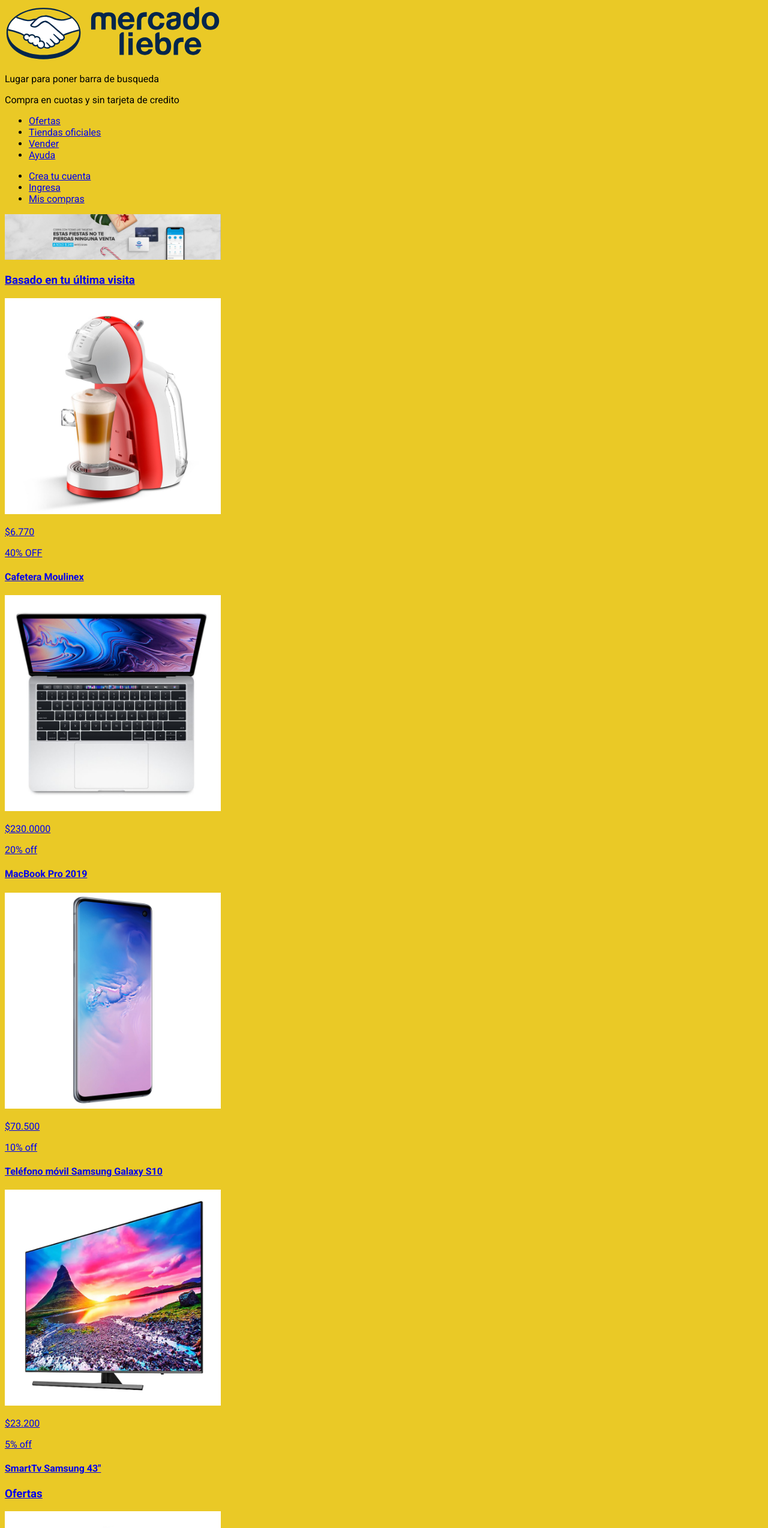
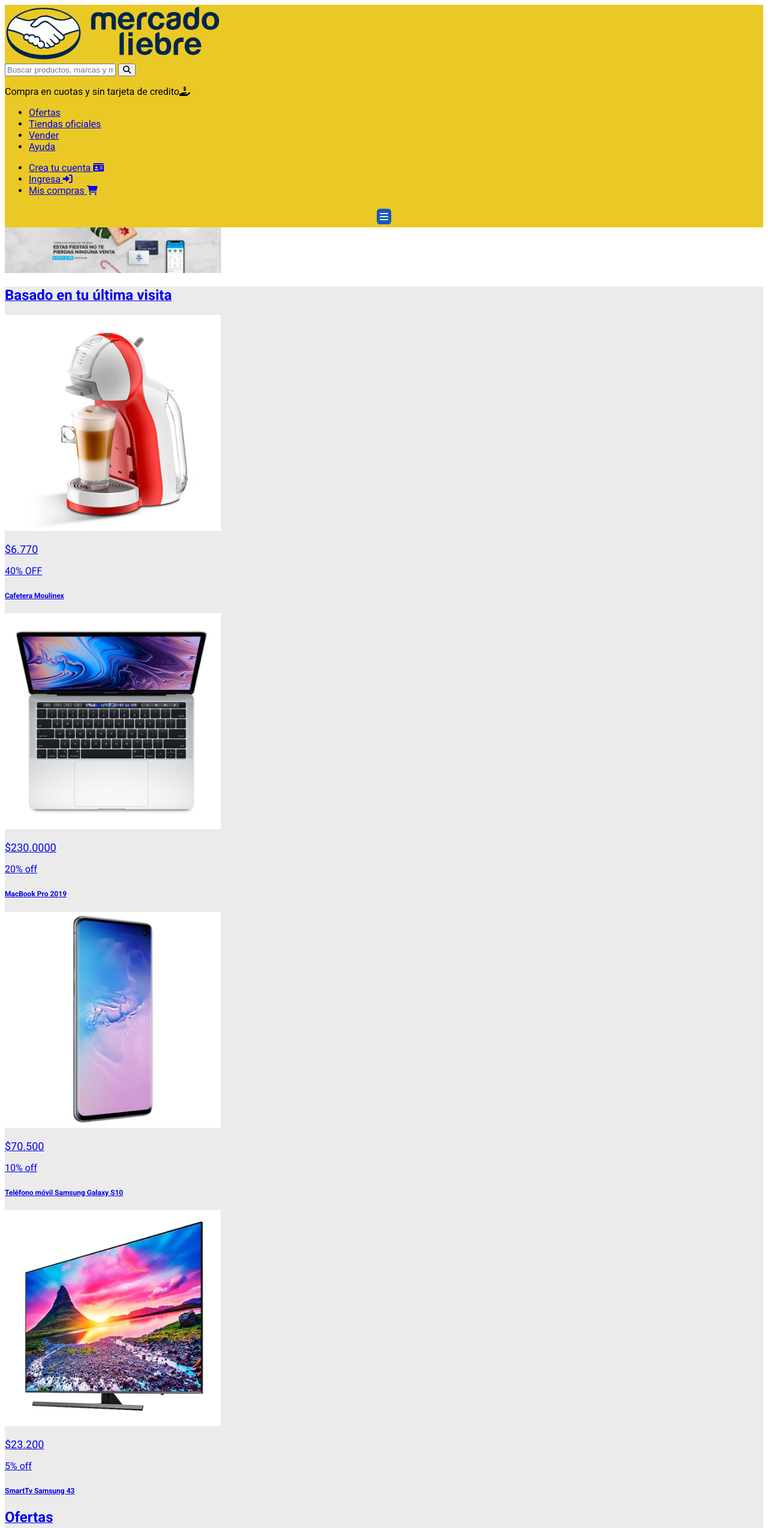
Before and after one commit to Ramapascual/Mercadoliebre, a website: page source/views/home.html in a window 1280 px wide. Shown: the top 2547 px of the page at 60% size. Drawn offline with Linux system fonts and the light colour scheme; files that its build step writes are made by us from their sources; files whose address does not match are found by name.

Commit message:
Agregando colores y iconos

```diff
--- a/public/css/style.css
+++ b/public/css/style.css
@@ -1,2 +1,43 @@
-body{
-    background-color : #EAC926;}
+.bg-yellow {
+    background-color: #EAC926;
+  }
+
+  .bg-light-gray {
+    background-color: #ebebeb;
+  }
+
+  .color-green {
+    color: #39b54a;
+  }
+  .bg-white {
+      background-color: #fcfcfc;
+  }
+span.cuerpo_de_texto{
+    font-size:12px;
+
+}
+span.titulares{
+    font-size:24px;
+}
+ span.precios{
+     font-size:18px;
+ }
+ span.descuentos{
+     font-size:16px;
+ }
+ span.descripciones{
+     font-size:16px;
+ }
+ .burger-menu i {
+    background-color: #1259c3;
+    color: white;
+    padding: 5px;
+    border-radius: 20%;
+    margin: 5px;
+  }
+  .texto-centrado {
+    text-align: center;
+  }
+  .texto-centrado{
+      text-align: center;
+  }
--- a/source/views/home.html
+++ b/source/views/home.html
@@ -14,10 +14,19 @@
 <link rel="stylesheet" href="../../css/style.css"
 </head>
 <body>
-    <header>
+    <header class="bg-yellow">
         <img src="assets/logo-mercado-liebre.svg" alt="Logo de mercado liebre" width="360" />
-        <p>Lugar para poner barra de busqueda</p>
-        <p>Compra en cuotas y sin tarjeta de credito</p>
+         <div class="search-bar w50">
+         <input
+         type="text"
+         placeholder="Buscar productos, marcas y más..."
+         class="input-nav"
+        />
+         <button class="button-nav">
+        <i class="fas fa-search"></i>
+        </button>
+          </div>
+        <p>Compra en cuotas y sin tarjeta de credito<i class="fa-solid fa-hand-holding-dollar"></i></p>
         <nav>
             <ul>
                 <li><a href=#> Ofertas </li>
@@ -26,105 +35,112 @@
                 <li><a href=#> Ayuda </li>
             </ul>
             <ul>
-                <li><a href=#> Crea tu cuenta </li>
-                <li><a href=#> Ingresa </li>
-                <li><a href=#> Mis compras </li>
+                <li><a href=#> Crea tu cuenta <i class="fa-solid fa-id-card"></i></li>
+                <li><a href=#> Ingresa <i class="fa-solid fa-right-to-bracket"></i> </li>
+                <li><a href=#> Mis compras <i class="fa-solid fa-cart-shopping"></i></li>
             </ul>
         </nav>
+        <div class="burger-menu texto-centrado">
+            <i class="fas fa-bars"></i>
+          </div>
+
     </header>
     <section>
         <img src="assets/img-home-banner.jpg" alt="" width="360" />
       </section>
-      <main>
+      <main class="bg-light-gray">
         <section>
-            <h3>Basado en tu última visita
-                </h3>
+            <h3><span class="titulares">Basado en tu última visita
+            </span></h3>
             <img
             src="assets/img-cafetera-moulinex.jpg"
             alt="Cafetera"
             width="360"
           />
-          <p>$6.770</p>
+          <p><span class="precios">$6.770</span></p>
           <p>40% OFF</p>
-          <h4>Cafetera Moulinex</h4>
+          <h4><span class="cuerpo_de_texto">Cafetera Moulinex</span></h4>
           <img
             src="assets/img-macbook-pro-2019.jpg"
             alt="Cafetera"
             width="360"
           />
-          <p>$230.0000</p>
-          <p>20% off</p>
-          <h4>MacBook Pro 2019</h4>
+          <p><span class="precios">$230.0000</span></p>
+          <p><span class="descuentos">20% off</span></p>
+          <h4><span class="cuerpo_de_texto">MacBook Pro 2019</span></h4>
 
           <img
             src="assets/img-samsung-galaxy-s10.jpg"
             alt="Cafetera"
             width="360"
           />
-          <p>$70.500</p>
-          <p>10% off</p>
-          <h4>Teléfono móvil Samsung Galaxy S10</h4>
+          <p><span class="precios">$70.500</span></p>
+          <p><span class="descuentos">10% off</span></p>
+          <h4><span class="cuerpo_de_texto">Teléfono móvil Samsung Galaxy S10</span></h4>
 
           <img
             src="assets/img-tv-samsung-smart.jpg"
             alt="Cafetera"
             width="360"
           />
-          <p>$23.200</p>
-          <p>5% off</p>
-          <h4>SmartTv Samsung 43"</h4>
+          <p><span class="precios">$23.200</span></p>
+          <p><span class="descuentos">5% off</span></p>
+          <h4><span class="cuerpo_de_texto"> SmartTv Samsung 43</span></h4>
         </section>
         <section>
-            <h3>Ofertas
-                </h3>
+            <h3><span class="titulares">Ofertas
+                </span></h3>
             <img
             src="assets/img-cafetera-moulinex.jpg"
             alt="Cafetera"
             width="360"
           />
-          <p>$6.770</p>
-          <p>40% OFF</p>
-          <h4>Cafetera Moulinex</h4>
+          <p><span class="precios">$6.770</span></p>
+          <p><span class="descuentos">40% OFF</span></p>
+          <h4><span class="cuerpo_de_texto">Cafetera Moulinex</span></h4>
           <img
             src="assets/img-macbook-pro-2019.jpg"
             alt="Cafetera"
             width="360"
           />
-          <p>$230.0000</p>
-          <p>20% off</p>
-          <h4>MacBook Pro 2019</h4>
+          <p><span class="precios">$230.0000</span></p>
+          <p><span class="descuentos">20% off</span></p>
+          <h4><span class="cuerpo_de_texto">MacBook Pro 2019</span></h4>
 
           <img
             src="assets/img-samsung-galaxy-s10.jpg"
             alt="Cafetera"
             width="360"
           />
-          <p>$70.500</p>
-          <p>10% off</p>
-          <h4>Teléfono móvil Samsung Galaxy S10</h4>
+          <p><span class="precios">$70.500</span></p>
+          <p><span class="descuentos">10% off</span></p>
+          <h4><span class="cuerpo_de_texto">Teléfono móvil Samsung Galaxy S10</span></h4>
 
           <img
             src="assets/img-tv-samsung-smart.jpg"
             alt="Cafetera"
             width="360"
           />
-          <p>$23.200</p>
-          <p>5% off</p>
-          <h4>SmartTv Samsung 43"</h4>
-        <footer>
+          <p><span class="precios">$23.200</span></p>
+          <p><span class="descuentos">5% off</span></p>
+          <h4><span class="cuerpo_de_texto">SmartTv Samsung 43</span></h4>
+        <footer class="bg-white" style="text-align:center" style="padding: 10px">
             <section>
+                <i class="fa-solid fa-credit-card"></i>
             <h4>Pagá con tarjeta o en efectivo </h4>
             <p>Con Mercado Liebre Cash, tenés cuotas sin interés con tarjeta o efectivo en
                 puntos de pago. ¡Y siempre es seguro!
                 </p>
         </section>
         <section>
+            <i class="fa-solid fa-gift"></i>
             <h4>Envío gratis desde $ 2.500</h4>
             <p>Solo por estar registrad@ en Mercado Liebre tenés envíos gratis en miles de
                 productos. Es un beneficio de Mercado Puntos.
                 </p>
         </section>
         <section>
+            <i class="fa-solid fa-user-shield"></i>
             <h4>Seguridad, de principio a fin</h4>
             <p>¿No te gusta? ¡Devolvelo! En Mercado Liebre, no hay nada que no puedas hacer,
                 porque estás siempre protegid@.
```
